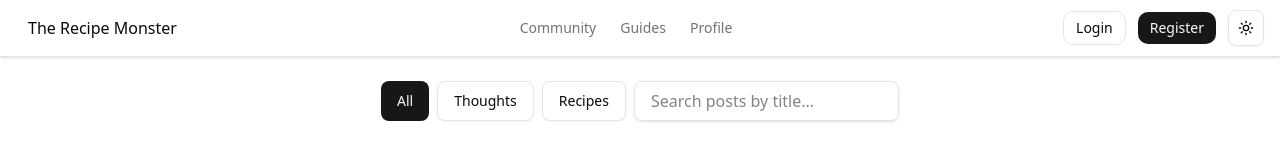
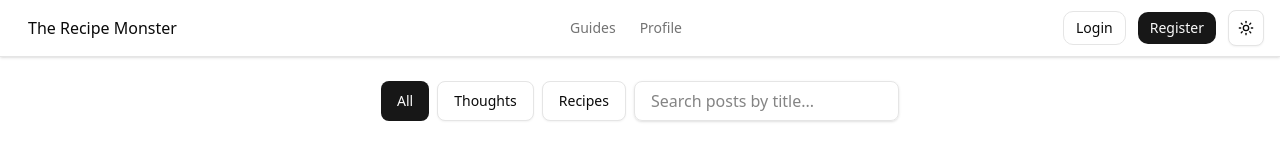
Before and after one commit to 0men1/CS442-Cookbook, a Next.js app in the folder cookbook-app/: page / in a window 1280 px wide. Shown: the top 151 px of the page. Built offline with nearby package versions, Linux system fonts and the light colour scheme; no server answers.

Commit message:
Remove Community tab as it is currently our home page tab

```diff
--- a/cookbook-app/src/components/NavBar.tsx
+++ b/cookbook-app/src/components/NavBar.tsx
@@ -13,7 +13,6 @@ export default function NavBar() {
   const pathname = usePathname();
 
   const tabs = [
-    { name: "Community", href: "/community" },
     { name: "Guides", href: "/guides" },
     { name: "Profile", href: "/profile" },
   ];
```
